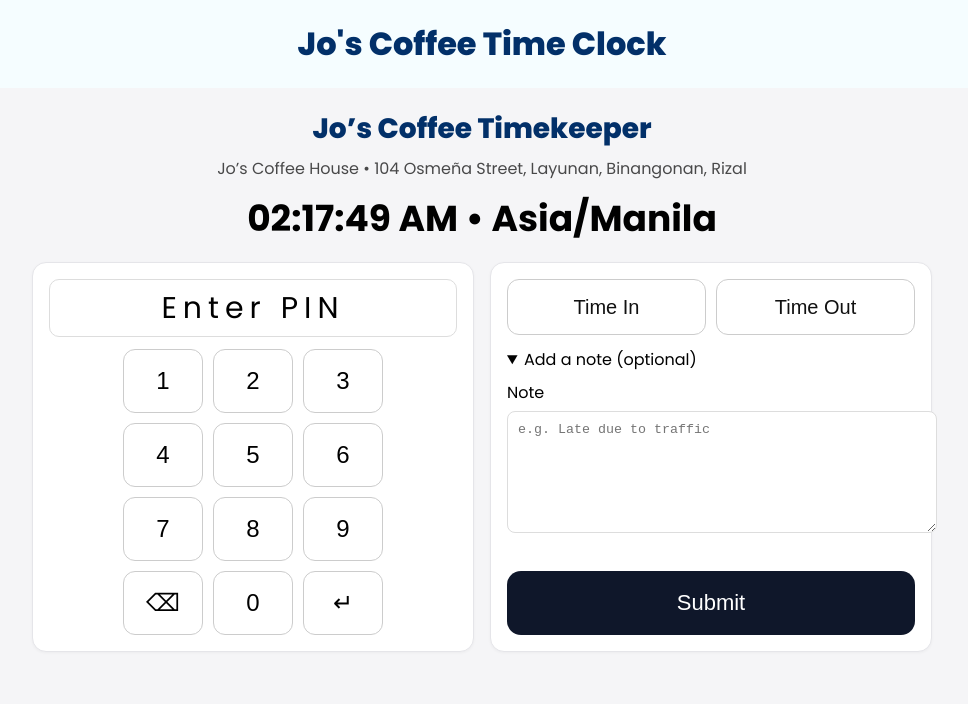
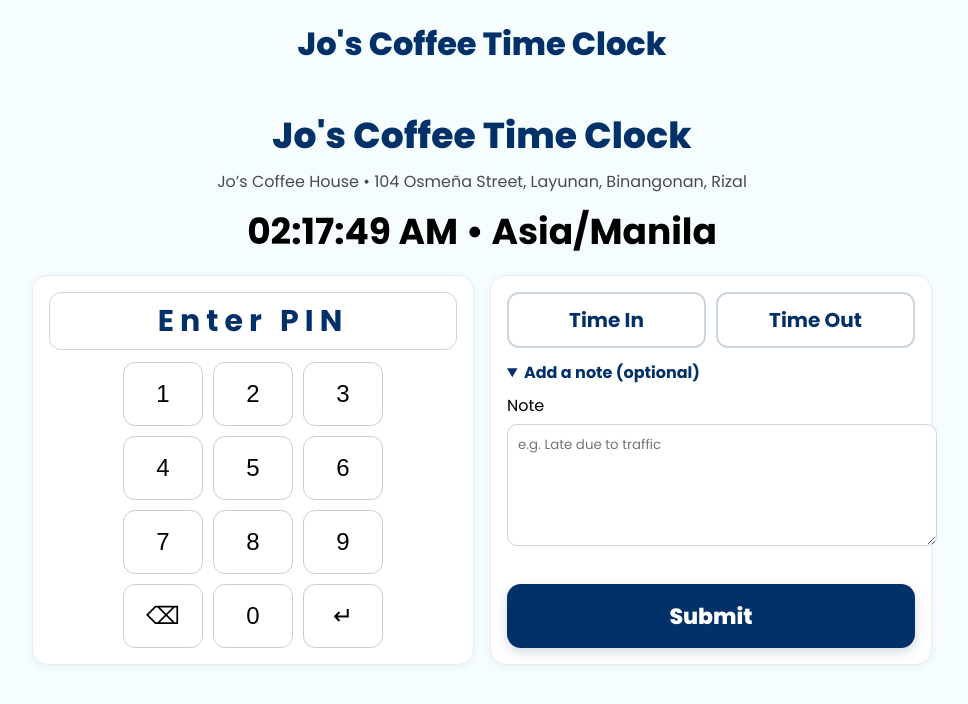
Before and after one commit to funnelqueen/jos-timekeeper, a React (Vite) app: page / in a window 1280 px wide. Both pictures are taken after a click on the heading "Add a note (optional)". Shown: the top 704 px of the page, without its empty margins (158-1126 px from the left). Built offline with nearby package versions, Linux system fonts and the light colour scheme; no server answers; the HTML template or start-up script is replaced by a standard one.

Commit message:
Update App.tsx

```diff
--- a/src/App.tsx
+++ b/src/App.tsx
@@ -1,6 +1,5 @@
-
 import React, { useMemo, useRef, useState } from 'react'
-import { supabase } from './lib/supabase'  // <— rename lib.supabase.ts to lib/supabase.ts first
+import { supabase } from './lib/supabase'
 import { KioskClock, PinKeypad } from './components'
 
 const cafeName = 'Jo’s Coffee House'
@@ -27,7 +26,7 @@
       if (error) throw error
       if (!data?.ok) { alert(data?.error ?? 'Not recorded'); return }
       alert(`${data.action === 'clock_in' ? 'Time In' : 'Time Out'} recorded for ${data.staff_name}`)
-    } catch (e:any) {
+    } catch (e: any) {
       alert(e?.message ?? 'Network error')
     } finally {
       setBusy(false); setPin(''); setAction(''); setNote(''); pinRef.current?.focus()
@@ -35,38 +34,87 @@
   }
 
   return (
-    <main style={{minHeight:'100vh', background:'#f5f5f7', padding:'20px'}}>
-      <section style={{maxWidth:900, margin:'0 auto'}}>
-        <div style={{textAlign:'center', marginBottom:10}}>
-          <h1 style={{fontSize:28, margin:0}}>Jo’s Coffee Timekeeper</h1>
-          <p style={{opacity:.7, margin:'6px 0'}}>{cafeName} • {cafeAddress}</p>
+    <main style={{
+      minHeight: '100vh',
+      background: '#f5fdff',
+      padding: '20px',
+      fontFamily: "'Poppins', sans-serif"
+    }}>
+      <section style={{ maxWidth: 900, margin: '0 auto' }}>
+        <div style={{ textAlign: 'center', marginBottom: 10 }}>
+          <h1 style={{
+            fontSize: 36,
+            fontWeight: 800,                 // Poppins Extra Bold
+            color: '#023069',
+            margin: 0,
+            letterSpacing: 0.2
+          }}>
+            Jo&apos;s Coffee Time Clock
+          </h1>
+          <p style={{ opacity: .7, margin: '6px 0' }}>{cafeName} • {cafeAddress}</p>
         </div>
+
         <KioskClock />
 
-        <div style={{display:'grid', gridTemplateColumns:'repeat(auto-fit, minmax(280px, 1fr))', gap:16, marginTop:16}}>
+        <div style={{
+          display: 'grid',
+          gridTemplateColumns: 'repeat(auto-fit, minmax(280px, 1fr))',
+          gap: 16,
+          marginTop: 16
+        }}>
           <article style={card}>
-            <label htmlFor="pin" style={{position:'absolute', left:-9999}}>Employee PIN</label>
-            <div id="pin" ref={pinRef as any} tabIndex={0} aria-label="PIN entry display" aria-live="polite"
-              style={{height:56, border:'1px solid #ddd', borderRadius:10, display:'flex', alignItems:'center', justifyContent:'center', fontSize:30, letterSpacing:6, background:'#fff'}}>
+            <label htmlFor="pin" style={{ position: 'absolute', left: -9999 }}>Employee PIN</label>
+            <div
+              id="pin"
+              ref={pinRef as any}
+              tabIndex={0}
+              aria-label="PIN entry display"
+              aria-live="polite"
+              style={{
+                height: 56,
+                border: '1px solid #cdd6e0',
+                borderRadius: 12,
+                display: 'flex',
+                alignItems: 'center',
+                justifyContent: 'center',
+                fontSize: 30,
+                letterSpacing: 6,
+                background: '#fff',
+                color: '#023069',
+                fontWeight: 700
+              }}
+            >
               {pin || 'Enter PIN'}
             </div>
-            <div style={{marginTop:12}}>
+            <div style={{ marginTop: 12 }}>
               <PinKeypad value={pin} onChange={setPin} onEnter={submit} />
             </div>
           </article>
 
-          <article style={{...card, display:'flex', flexDirection:'column', gap:12}}>
-            <div style={{display:'grid', gridTemplateColumns:'1fr 1fr', gap:10}}>
-              <button onClick={()=>setAction('in')} style={actionBtn(action==='in')}>Time In</button>
-              <button onClick={()=>setAction('out')} style={actionBtn(action==='out')}>Time Out</button>
+          <article style={{ ...card, display: 'flex', flexDirection: 'column', gap: 12 }}>
+            <div style={{ display: 'grid', gridTemplateColumns: '1fr 1fr', gap: 10 }}>
+              <button onClick={() => setAction('in')} style={actionBtn(action === 'in')}>Time In</button>
+              <button onClick={() => setAction('out')} style={actionBtn(action === 'out')}>Time Out</button>
             </div>
 
             <details>
-              <summary>Add a note (optional)</summary>
-              <div style={{marginTop:8}}>
-                <label htmlFor="note" style={{display:'block', marginBottom:6}}>Note</label>
-                <textarea id="note" value={note} onChange={(e)=>setNote(e.target.value)} placeholder="e.g. Late due to traffic"
-                  style={{width:'100%', minHeight:100, border:'1px solid #ddd', borderRadius:8, padding:10}}/>
+              <summary style={{ cursor: 'pointer', color: '#023069', fontWeight: 600 }}>Add a note (optional)</summary>
+              <div style={{ marginTop: 8 }}>
+                <label htmlFor="note" style={{ display: 'block', marginBottom: 6 }}>Note</label>
+                <textarea
+                  id="note"
+                  value={note}
+                  onChange={(e) => setNote(e.target.value)}
+                  placeholder="e.g. Late due to traffic"
+                  style={{
+                    width: '100%',
+                    minHeight: 100,
+                    border: '1px solid #cdd6e0',
+                    borderRadius: 10,
+                    padding: 10,
+                    fontFamily: "'Poppins', sans-serif"
+                  }}
+                />
               </div>
             </details>
 
@@ -80,9 +128,37 @@
   )
 }
 
-const card: React.CSSProperties = { position:'relative', border:'1px solid #e5e5e9', background:'#fff', borderRadius:14, padding:16, boxShadow:'0 1px 3px rgba(0,0,0,.04)' }
-const actionBtn = (active:boolean): React.CSSProperties => ({
-  height:56, fontSize:20, borderRadius:12, border:'1px solid ' + (active?'#111':'#ccc'),
-  background: active ? '#111' : '#fff', color: active? '#fff' : '#111', cursor:'pointer'
+const card: React.CSSProperties = {
+  position: 'relative',
+  border: '1px solid #e5edf6',
+  background: '#ffffff',
+  borderRadius: 16,
+  padding: 16,
+  boxShadow: '0 2px 8px rgba(2,48,105,0.06)'
+}
+
+const actionBtn = (active: boolean): React.CSSProperties => ({
+  height: 56,
+  fontSize: 20,
+  borderRadius: 12,
+  border: `2px solid ${active ? '#023069' : '#cdd6e0'}`,
+  background: active ? '#023069' : '#ffffff',
+  color: active ? '#ffffff' : '#023069',
+  cursor: 'pointer',
+  fontWeight: 700,
+  fontFamily: "'Poppins', sans-serif"
 })
-const submitBtn: React.CSSProperties = { height:64, fontSize:22, borderRadius:14, border:'none', background:'#0f172a', color:'#fff', cursor:'pointer', marginTop:'auto' }
+
+const submitBtn: React.CSSProperties = {
+  height: 64,
+  fontSize: 22,
+  borderRadius: 14,
+  border: 'none',
+  background: '#023069',
+  color: '#fff',
+  cursor: 'pointer',
+  marginTop: 'auto',
+  fontWeight: 800,
+  fontFamily: "'Poppins', sans-serif",
+  boxShadow: '0 4px 12px rgba(2,48,105,0.18)'
+}
```
